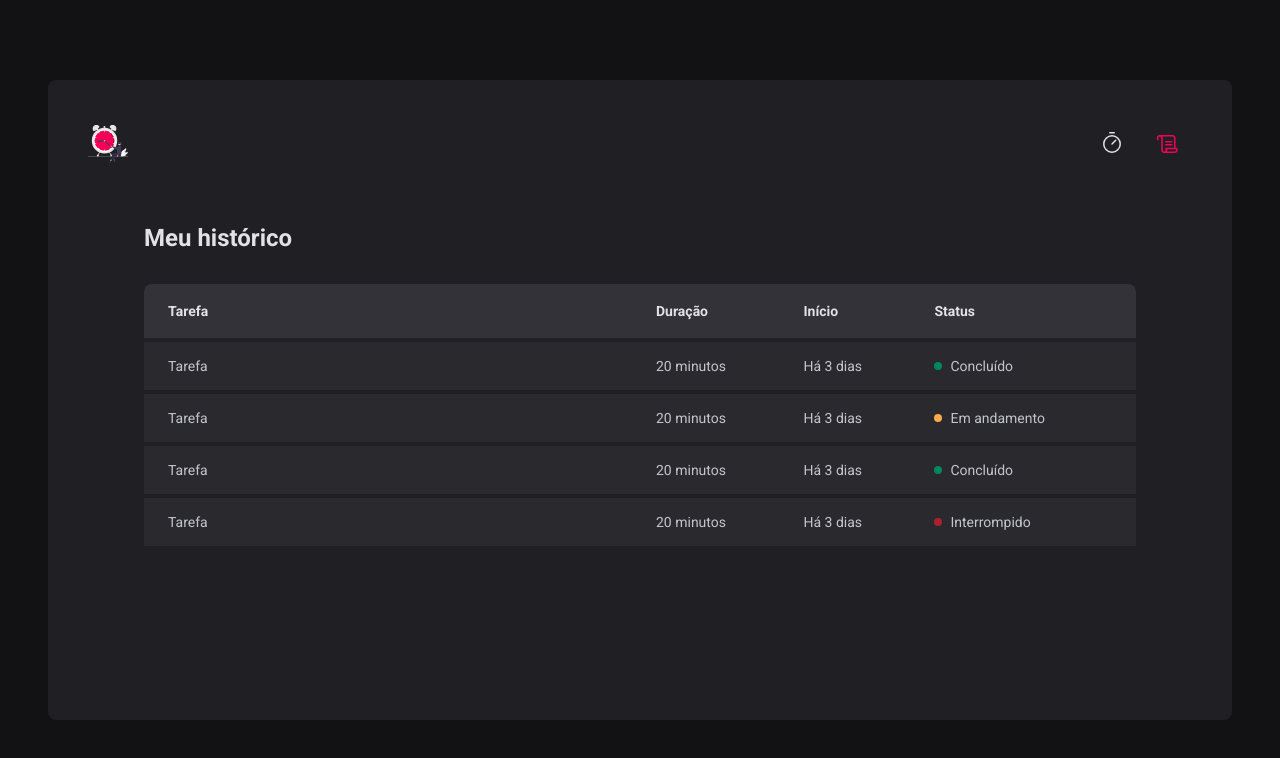
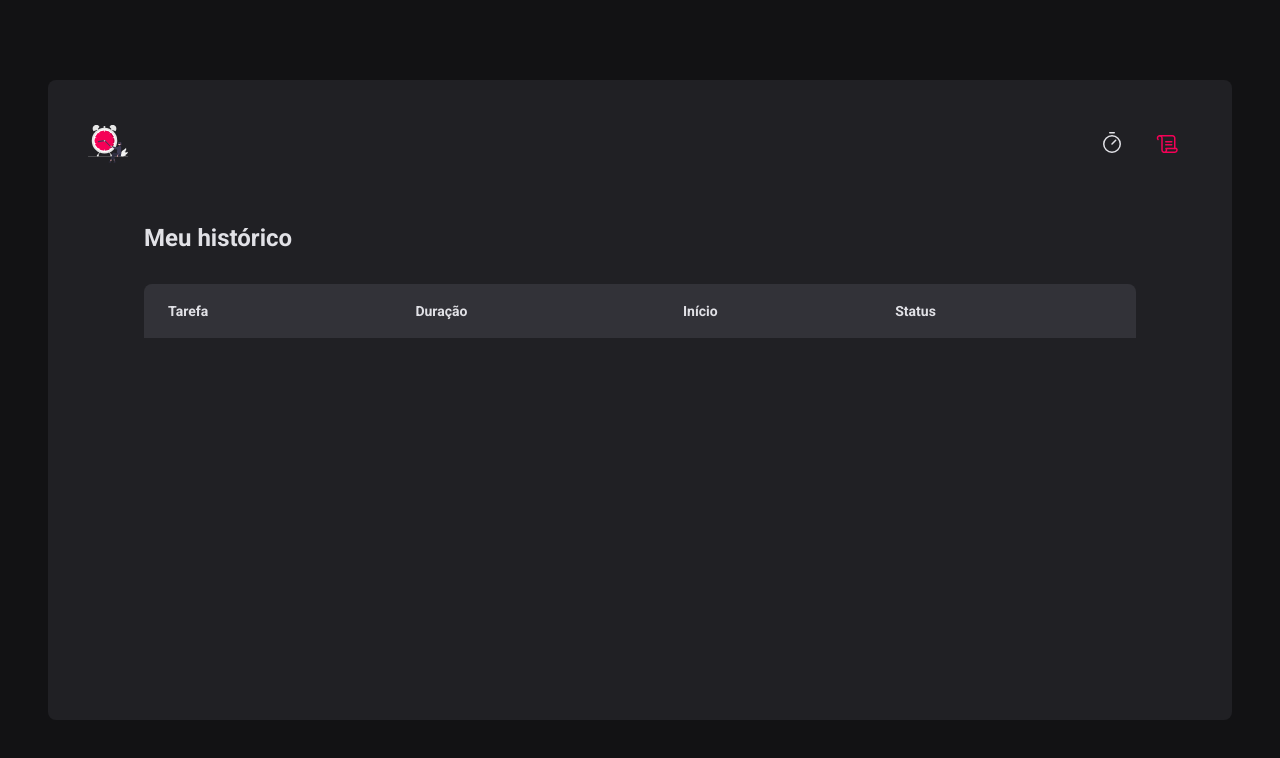
Before and after one commit to tostesdaniel/PomoTask, a React (Vite) app: page /history in a window 1280 px wide. Shown: the top 758 px of the page. Built offline with nearby package versions, Linux system fonts and the light colour scheme.

Commit message:
feat: populate history page with cycles

```diff
--- a/src/pages/History/index.tsx
+++ b/src/pages/History/index.tsx
@@ -1,6 +1,12 @@
+import { formatDistanceToNow } from "date-fns";
+import ptBR from "date-fns/locale/pt-BR";
+import { useContext } from "react";
+import { CyclesContext } from "../../contexts/CycleContext";
 import { HistoryContainer, HistoryList, Status } from "./styles";
 
 export default function History() {
+  const { cycles } = useContext(CyclesContext);
+
   return (
     <HistoryContainer>
       <h1>Meu histórico</h1>
@@ -16,38 +22,31 @@
             </tr>
           </thead>
           <tbody>
-            <tr>
-              <td>Tarefa</td>
-              <td>20 minutos</td>
-              <td>Há 3 dias</td>
-              <td>
-                <Status $statusColor="green">Concluído</Status>
-              </td>
-            </tr>
-            <tr>
-              <td>Tarefa</td>
-              <td>20 minutos</td>
-              <td>Há 3 dias</td>
-              <td>
-                <Status $statusColor="yellow">Em andamento</Status>
-              </td>
-            </tr>
-            <tr>
-              <td>Tarefa</td>
-              <td>20 minutos</td>
-              <td>Há 3 dias</td>
-              <td>
-                <Status $statusColor="green">Concluído</Status>
-              </td>
-            </tr>
-            <tr>
-              <td>Tarefa</td>
-              <td>20 minutos</td>
-              <td>Há 3 dias</td>
-              <td>
-                <Status $statusColor="red">Interrompido</Status>
-              </td>
-            </tr>
+            {cycles.map((cycle) => {
+              return (
+                <tr key={cycle.id}>
+                  <td>{cycle.task}</td>
+                  <td>{cycle.minutesAmount} minutos</td>
+                  <td>
+                    {formatDistanceToNow(cycle.startDate, {
+                      addSuffix: true,
+                      locale: ptBR,
+                    })}
+                  </td>
+                  <td>
+                    {cycle.finishedDate && (
+                      <Status $statusColor="green">Concluído</Status>
+                    )}
+                    {cycle.interruptedDate && (
+                      <Status $statusColor="red">Interrompido</Status>
+                    )}
+                    {!cycle.finishedDate && !cycle.interruptedDate && (
+                      <Status $statusColor="yellow">Em andamento</Status>
+                    )}
+                  </td>
+                </tr>
+              );
+            })}
           </tbody>
         </table>
       </HistoryList>
```
